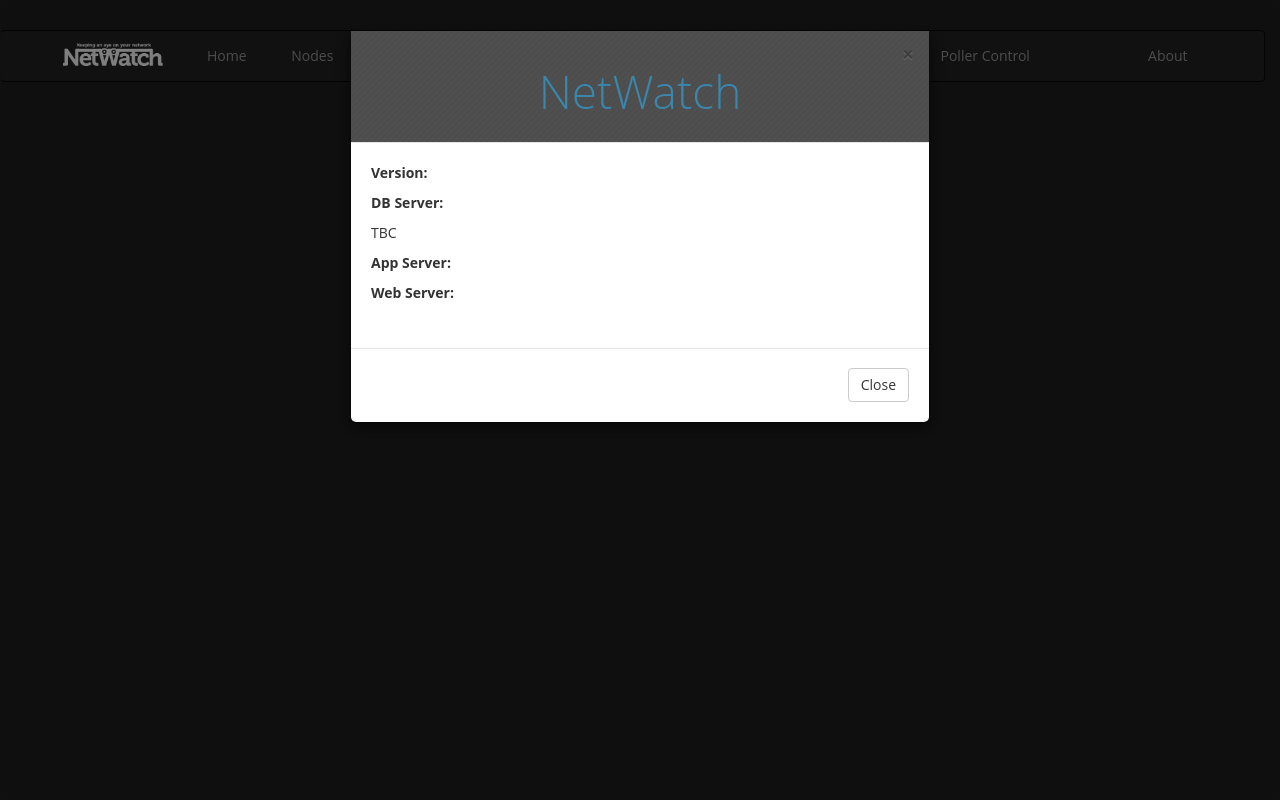
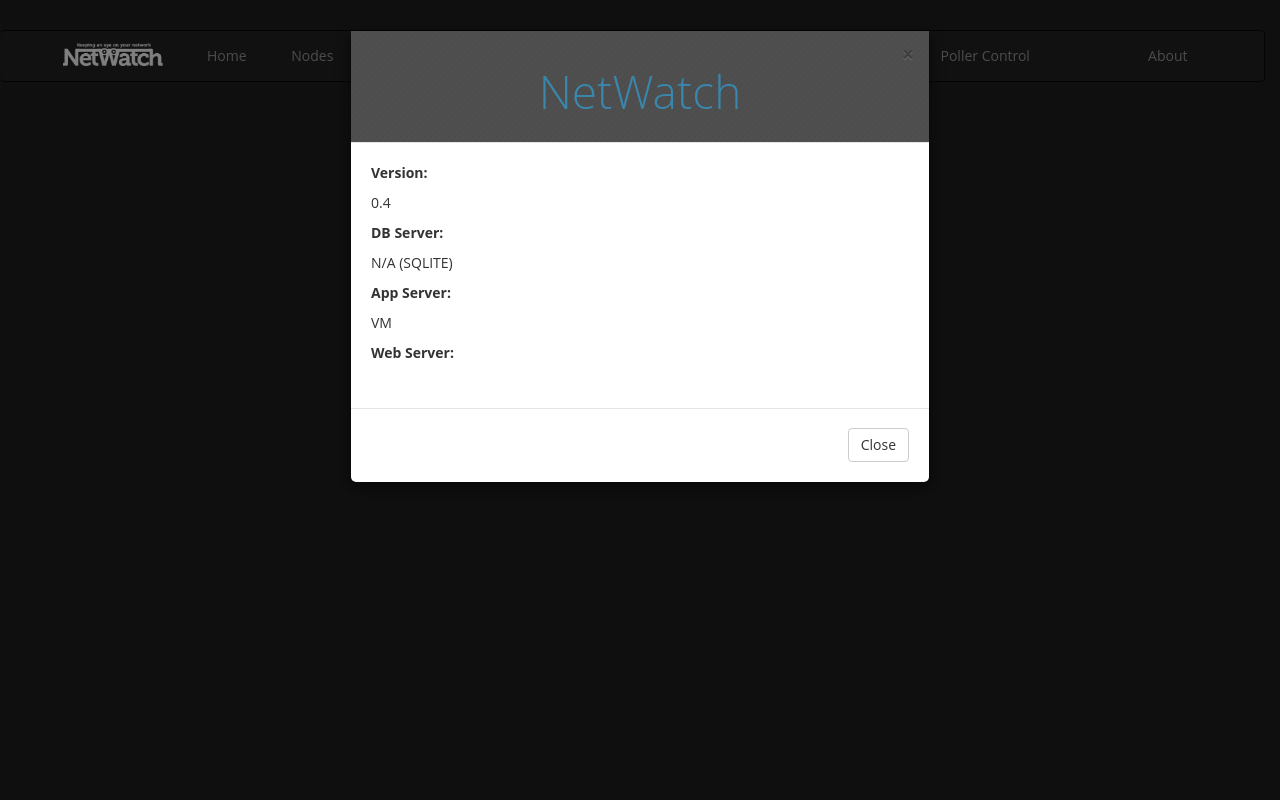
Before and after one commit to certanet/NetWatch, a Flask app: page /new in a window 1280 px wide, after a click on "About". Run offline with Flask 2, Linux system fonts and the light colour scheme; tables that the repository leaves empty hold one stand-in row (values such as "Sample post"); parts of the project's set-up code (start-up, migrations or seed data) failed here and were passed over; some libraries are stand-ins or nearby versions; some web fonts are replaced.

Commit message:
Refactored About info

```diff
--- a/netwatch/__init__.py
+++ b/netwatch/__init__.py
@@ -1,15 +1,19 @@
 from flask import Flask
+from socket import gethostname
 
 
 app = Flask(__name__)
 app.config.from_object('config')
-
+app.config['ABOUT_APP'] = gethostname()
+app.config['ABOUT_VER'] = '0.4'
 
 if 'DB_NAME' not in app.config:
     from peewee import SqliteDatabase
+    app.config['ABOUT_DB'] = 'N/A (SQLITE)'
     db = SqliteDatabase('netwatch.db')
 else:
     from peewee import PostgresqlDatabase
+    app.config['ABOUT_DB'] = app.config['DB_NAME']
     db = PostgresqlDatabase(app.config['DB_NAME'],
                             user=app.config['DB_USER'],
                             password=app.config['DB_PASS'],
--- a/netwatch/routes.py
+++ b/netwatch/routes.py
@@ -1,6 +1,5 @@
 from flask import render_template, redirect, url_for, flash, request, make_response
 from netwatch import app, models, forms, poller
-from socket import gethostname
 import datetime
 import psutil
 
@@ -67,7 +66,6 @@
                            last_poll=models.get_settings("last_poll"),
                            number_config_backups=number_config_backups,
                            number_logs=number_logs,
-                           app_srv_hostname=gethostname(),
                            uptime=pretty_uptime,
                            no_active_pollers=poller.get_active_pollers(),
                            poller_status=models.get_settings("poller_status"),
--- a/netwatch/templates/pagebase.html
+++ b/netwatch/templates/pagebase.html
@@ -75,10 +75,10 @@
         <h3 class="text-info" id="myModalLabel" align="center">NetWatch</h3>
       </div>
       <div class="modal-body">
-        <p><b>Version:</b><br></p>
-        <p><b>DB Server:</b><br></p><p class="uppercase">tbc</p>
-        <p><b>App Server:</b><br></p><p class="uppercase">{{ app_srv_hostname }}</p>
-        <p><b>Web Server:</b><br></p><p class="uppercase"><!--# echo var="hostname" --></p>
+        <p><b>Version:</b></p><p>{{config['ABOUT_VER'] }}</p>
+        <p><b>DB Server:</b></p><p class="uppercase">{{config['ABOUT_DB'] }}</p>
+        <p><b>App Server:</b></p><p class="uppercase">{{config['ABOUT_APP'] }}</p>
+        <p><b>Web Server:</b></p><p class="uppercase"><!--# echo var="hostname" --></p>
       </div>
       <div class="modal-footer">
         <button type="button" class="btn btn-default" data-dismiss="modal">Close</button>
```
